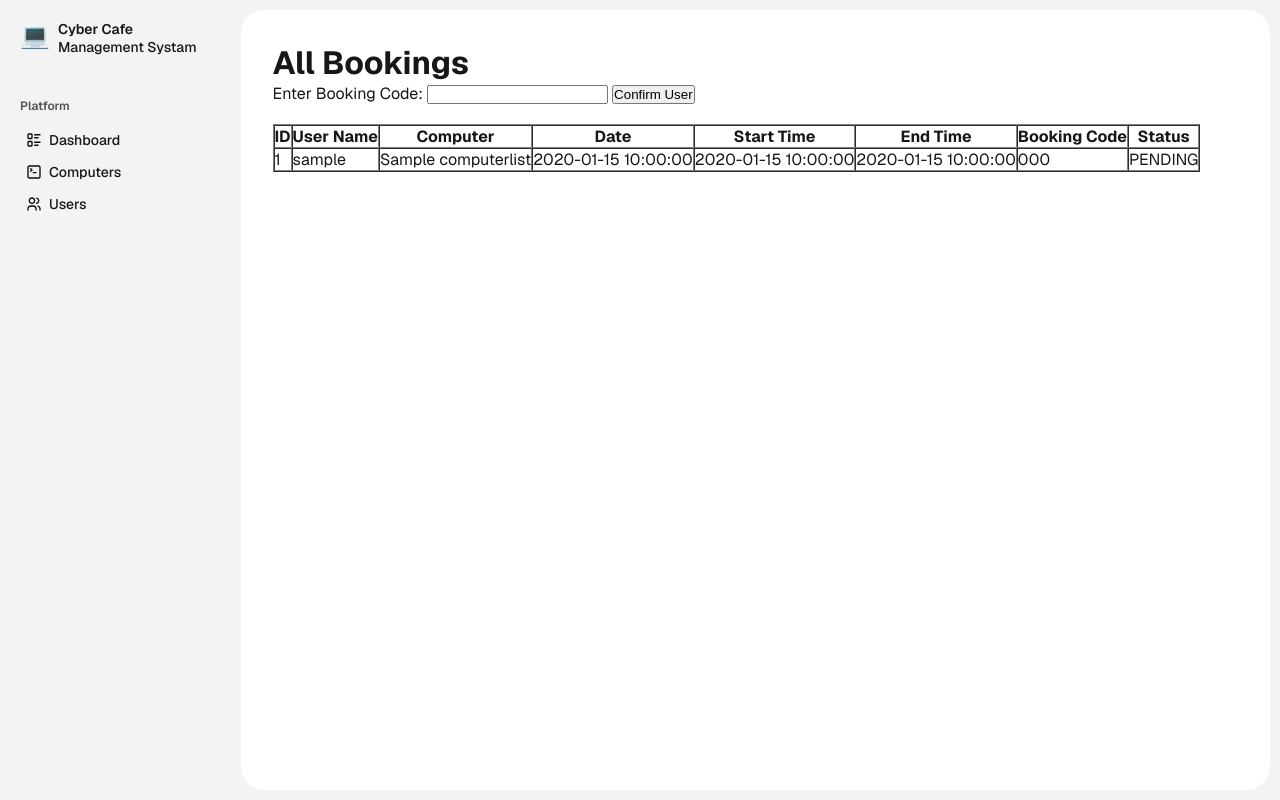
After one commit to pdisakar/project-vai, a PHP site: page /dashboard/userlist.php in a window 1280 px wide. The commit adds this page. Run offline with PHP 8.4, Linux system fonts and the light colour scheme; the visitor is signed in with stand-in values (Sample User, id 1); tables that the repository leaves empty or names only in its code hold one stand-in row (values such as "Sample post").

Commit message:
user implemented

```diff
--- a/dashboard/computerdeleted.php
+++ b/dashboard/computerdeleted.php
@@ -1,16 +1,13 @@
 <?php include("../auth.php"); ?>
 
 <?php
-session_start();
 include("db.php");
 
-// Restore a computer from trash
 if (isset($_GET['restore'])) {
     $id = intval($_GET['restore']);
 
     $conn->begin_transaction();
     try {
-        // Copy record back to main table
         $stmt_copy = $conn->prepare("
             INSERT INTO computerlist (computer_name, brand, processor, operating_system, ram, storage, screen, graphics, keyboard, mouse, headphone, features)
             SELECT computer_name, brand, processor, operating_system, ram, storage, screen, graphics, keyboard, mouse, headphone, features
@@ -20,7 +17,6 @@ if (isset($_GET['restore'])) {
         $stmt_copy->execute();
         $stmt_copy->close();
 
-        // Delete from deletedcomputers
         $stmt_delete = $conn->prepare("DELETE FROM deletedcomputers WHERE id = ?");
         $stmt_delete->bind_param("i", $id);
         $stmt_delete->execute();
@@ -35,7 +31,6 @@ if (isset($_GET['restore'])) {
     exit();
 }
 
-// Permanently delete a computer
 if (isset($_GET['permadelete'])) {
     $id = intval($_GET['permadelete']);
     $stmt = $conn->prepare("DELETE FROM deletedcomputers WHERE id = ?");
@@ -50,7 +45,6 @@ if (isset($_GET['permadelete'])) {
     exit();
 }
 
-// Fetch all deleted computers
 $result = $conn->query("SELECT * FROM deletedcomputers ORDER BY deleted_at DESC");
 ?>
 
--- a/dashboard/computeredit.php
+++ b/dashboard/computeredit.php
@@ -1,10 +1,8 @@
 <?php include("../auth.php"); ?>
 
 <?php
-session_start();
 include("db.php");
 
-// --- Part 1: Handle the form submission for UPDATE ---
 if ($_SERVER['REQUEST_METHOD'] === 'POST') {
     $id = intval($_POST['id']);
     $computer_name = $conn->real_escape_string($_POST['computer_name']);
@@ -34,7 +32,6 @@ if ($_SERVER['REQUEST_METHOD'] === 'POST') {
     exit();
 }
 
-// --- Part 2: Fetch existing data ---
 if (!isset($_GET['id'])) die("No computer ID provided.");
 
 $id = intval($_GET['id']);
--- a/dashboard/computers.php
+++ b/dashboard/computers.php
@@ -1,7 +1,6 @@
 <?php include("../auth.php"); ?>
 
 <?php
-session_start();
 include("db.php");
 
 if (isset($_GET['delete'])) {
@@ -55,8 +54,6 @@ $result = $conn->query("SELECT * FROM computerlist ORDER BY id DESC");
                     <?php while ($row = $result->fetch_assoc()): ?>
                         <div class="grid-item">
 
-                            <!-- Removed image completely -->
-
                             <p class="item-title"><?= htmlspecialchars($row['computer_name']) ?></p>
                             <p><span class="title">Brand:</span> <?= htmlspecialchars($row['brand']) ?></p>
                             <p><span class="title">Processor: </span><?= htmlspecialchars($row['processor']) ?></p>
--- a/dashboard/computersadd.php
+++ b/dashboard/computersadd.php
@@ -1,7 +1,6 @@
 <?php include("../auth.php"); ?>
 
 <?php
-session_start();
 include("db.php");
 
 if ($_SERVER['REQUEST_METHOD'] === 'POST') {
@@ -18,7 +17,6 @@ if ($_SERVER['REQUEST_METHOD'] === 'POST') {
     $headphone = $conn->real_escape_string($_POST['headphone']);
     $features = isset($_POST['features']) ? implode(", ", $_POST['features']) : "";
 
-    // ✅ Removed image handling
     $stmt = $conn->prepare(
         "INSERT INTO computerlist
         (computer_name, brand, processor, operating_system, ram, storage, screen, graphics, keyboard, mouse, headphone, features)
@@ -64,7 +62,6 @@ if ($_SERVER['REQUEST_METHOD'] === 'POST') {
         <?php include("sidebar.php"); ?>
         <div class="container">
             <h2>Add Computer</h2>
-            <!-- ✅ Removed enctype since no file upload -->
             <form method="POST" action="">
                 <label>Computer Name:</label>
                 <input type="text" name="computer_name" required><br><br>
@@ -99,8 +96,6 @@ if ($_SERVER['REQUEST_METHOD'] === 'POST') {
                 <label>Headphone:</label>
                 <input type="text" name="headphone" required><br><br>
 
-                <!-- ✅ Removed Image Upload Field -->
-
                 <p>Features / Installed Software:</p>
                 <input type="checkbox" name="features[]" value="Mic"> Mic<br>
                 <input type="checkbox" name="features[]" value="Discord"> Discord<br>
--- a/dashboard/sidebar.php
+++ b/dashboard/sidebar.php
@@ -11,10 +11,10 @@
           <p class="section-title">Platform</p>
           <ul class="menu">
               <li><a href="index.php">
-              <img src='./public/svg/dashboard.svg' alt='Dashboard Icon' class='icon' width="14" height="14"/>
+                      <img src='./public/svg/dashboard.svg' alt='Dashboard Icon' class='icon' width="14" height="14" />
                       Dashboard</a></li>
               <li class="has-submenu">
-                  <span class="submenu-toggle"><img src='./public/svg/computers.svg' alt='Dashboard Icon' class='icon' width="14" height="14"/>
+                  <span class="submenu-toggle"><img src='./public/svg/computers.svg' alt='Dashboard Icon' class='icon' width="14" height="14" />
                       Computers</span>
                   <ul class="submenu">
                       <li><a href="./computers.php">List</a></li>
@@ -24,12 +24,10 @@
 
               </li>
               <li class="has-submenu">
-                  <span class="submenu-toggle"><img src='./public/svg/users.svg' alt='Dashboard Icon' class='icon' width="14" height="14"/>
+                  <span class="submenu-toggle"><img src='./public/svg/users.svg' alt='Dashboard Icon' class='icon' width="14" height="14" />
                       Users</span>
                   <ul class="submenu">
-                      <li><a href="./computers.php">List</a></li>
-                      <li><a href="./computersadd.php">Add</a></li>
-                      <li><a href="./computerdeleted.php">Deleted</a></li>
+                      <li><a href="./userlist.php">User List</a></li>
                   </ul>
 
               </li>
--- /dev/null
+++ b/dashboard/userlist.php
@@ -0,0 +1,101 @@
+<?php include("../auth.php"); ?>
+
+<?php
+include('db.php');
+
+$current_date = date('Y-m-d');
+$current_time = date('H:i:s');
+
+$conn->query("
+    UPDATE bookings
+    SET status='EXPIRED'
+    WHERE status='PENDING' AND booking_date < '$current_date'
+       OR (status='PENDING' AND booking_date = '$current_date' AND end_time < '$current_time')
+");
+
+if (isset($_POST['booking_code'])) {
+    $booking_code = $_POST['booking_code'];
+
+    $result = $conn->query("SELECT * FROM bookings WHERE booking_code='$booking_code'");
+    if ($result->num_rows > 0) {
+        $booking = $result->fetch_assoc();
+
+        if ($booking['status'] === 'PENDING') {
+            $conn->query("UPDATE bookings SET status='DONE' WHERE booking_code='$booking_code'");
+            echo "<script>alert('Booking confirmed! Status updated to DONE.');</script>";
+        } else {
+            echo "<script>alert('Booking code is already processed. Status: {$booking['status']}');</script>";
+        }
+    } else {
+        echo "<script>alert('Invalid booking code');</script>";
+    }
+}
+
+$bookings = $conn->query("
+    SELECT b.*, c.computer_name
+    FROM bookings b
+    LEFT JOIN computerlist c ON b.computer_id = c.id
+    ORDER BY b.booking_date DESC, b.start_time DESC
+");
+?>
+
+<!DOCTYPE html>
+<html lang="en">
+
+<head>
+    <meta charset="UTF-8">
+    <title>User Bookings</title>
+    <link rel="stylesheet" href="globalstyle.css">
+
+</head>
+
+<body>
+    <div class="common-box">
+        <?php include("sidebar.php"); ?>
+
+
+        <div class="container">
+
+
+            <h1>All Bookings</h1>
+
+            <form method="POST">
+                <label>Enter Booking Code:</label>
+                <input type="text" name="booking_code" required>
+                <button type="submit">Confirm User</button>
+            </form>
+
+            <table border="1" cellpadding="5" cellspacing="0" style="margin-top:20px;">
+                <thead>
+                    <tr>
+                        <th>ID</th>
+                        <th>User Name</th>
+                        <th>Computer</th>
+                        <th>Date</th>
+                        <th>Start Time</th>
+                        <th>End Time</th>
+                        <th>Booking Code</th>
+                        <th>Status</th>
+                    </tr>
+                </thead>
+                <tbody>
+                    <?php while ($row = $bookings->fetch_assoc()): ?>
+                        <tr>
+                            <td><?php echo $row['id']; ?></td>
+                            <td><?php echo htmlspecialchars($row['user_name']); ?></td>
+                            <td><?php echo htmlspecialchars($row['computer_name']); ?></td>
+                            <td><?php echo $row['booking_date']; ?></td>
+                            <td><?php echo $row['start_time']; ?></td>
+                            <td><?php echo $row['end_time']; ?></td>
+                            <td><?php echo $row['booking_code']; ?></td>
+                            <td><?php echo $row['status']; ?></td>
+                        </tr>
+                    <?php endwhile; ?>
+                </tbody>
+            </table>
+        </div>
+    </div>
+
+</body>
+
+</html>
```
Also changed, not shown: bookcomputer.php (added, +56 -0 lines), computerdetails.php (+21 -3 lines), dashboard/index.php (+0 -11 lines). Lines whose indentation alone changed are shown as unchanged.
